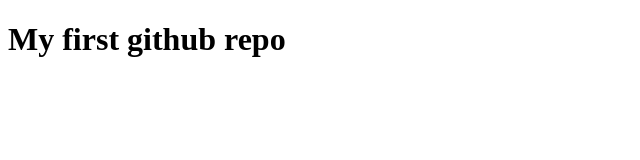
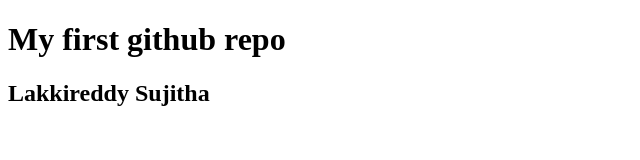
Before and after one commit to LakkireddySujitha/may_test1, a plain HTML site: page index.html in a window 1280 px wide. Shown: the whole page, without its empty margins (0-640 px from the left). Drawn offline with Linux system fonts and the light colour scheme.

Commit message:
added subgeading

```diff
--- a/index.html
+++ b/index.html
@@ -7,5 +7,6 @@
 </head>
 <body>
     <h1>My first github repo</h1>
+    <h2>Lakkireddy Sujitha</h2>
 </body>
 </html>
```
